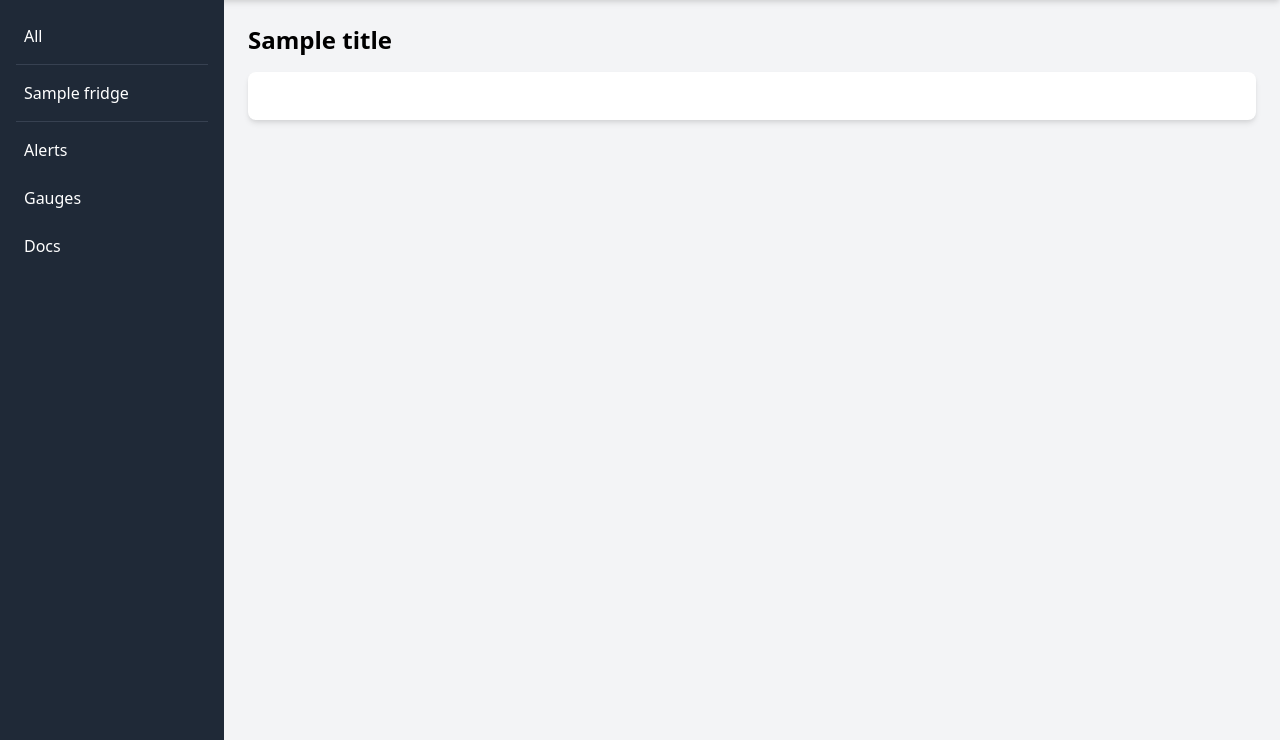
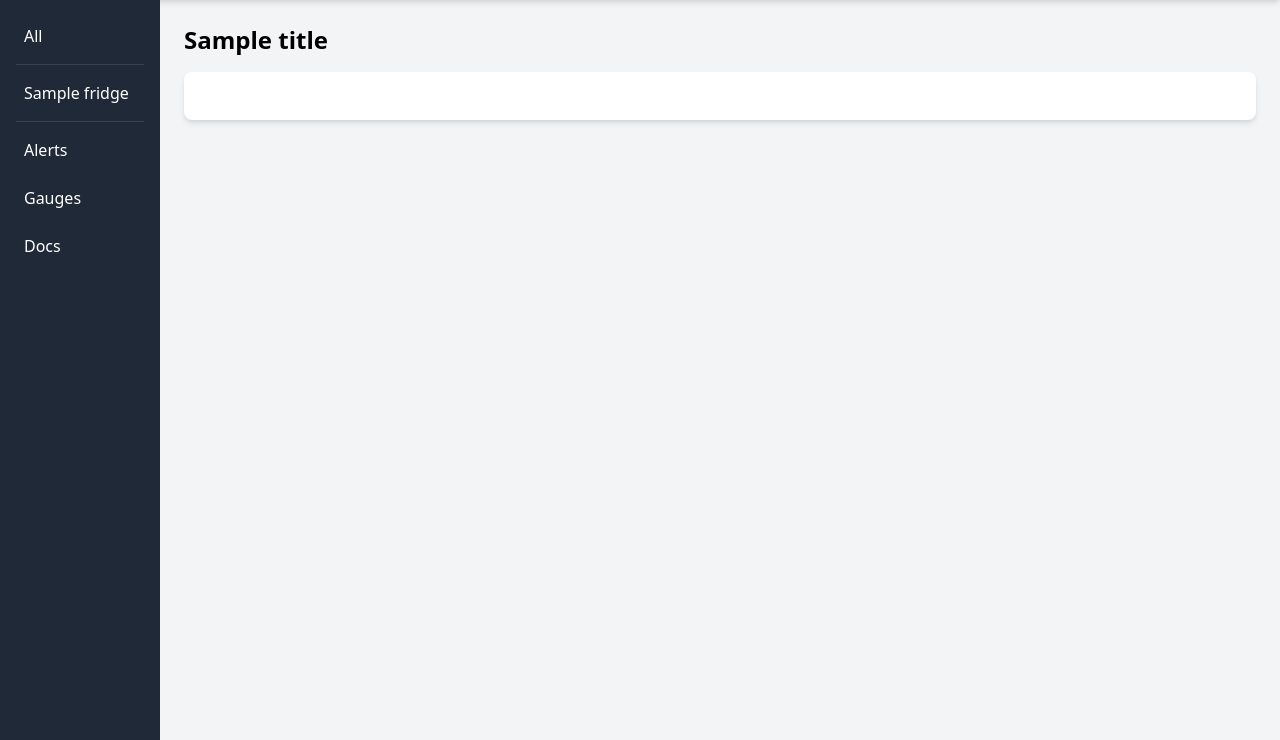
Before and after one commit to jrzingel/fqt-thermometry, a Python web app: template src/thermometry/flaskr/templates/base.html in a window 1280 px wide. Shown: the part 60-800 px from the top of the page. Run offline with Jinja, Linux system fonts and the light colour scheme; the template is opened without the code that fills it: most values are stand-ins (such as "Sample title", 1, 10 or a date in 2020).

Commit message:
Fixed graph width? (can't remember)

```diff
--- a/src/thermometry/flaskr/static/utils.js
+++ b/src/thermometry/flaskr/static/utils.js
@@ -13,20 +13,20 @@ function setDefaultTimestamps(hours_ago=24) {
     document.getElementById("startTime").value = timeAgo.toISOString().slice(0, 16);
 }
 
-function getSize(single=true) {
-    let w = document.getElementById("workspace").clientWidth;  // Scale everything based on this
+function getSize(single=true, w=null) {
+    if (w === null) w = document.getElementById("graphs").clientWidth;
 
     // System that determines if the plots are two columns or single column
     if (single || w < 700) {
         // Single column
         return {
-            width: w * 0.97,
+            width: w,
             height: Math.max(w * 0.3, 200)
         }
     } else {
         // Double column
         return {
-            width: w * 0.97 * 0.5 * 0.95,
+            width: Math.floor(w / 2),
             height: Math.min(w * 0.25, 200)
         }
     }
--- a/src/thermometry/flaskr/templates/base.html
+++ b/src/thermometry/flaskr/templates/base.html
@@ -48,7 +48,7 @@
             <div id="sidebarOverlay" class="hidden fixed inset-0 bg-black bg-opacity-50 z-20 md:hidden"></div>
 
             <!-- Sidebar -->
-            <nav id="sidebar" class="fixed inset-y-0 left-0 z-30 w-56 bg-gray-800 text-white p-4 space-y-4 overflow-y-auto transform -translate-x-full transition-transform duration-200 md:relative md:translate-x-0 md:w-1/8 md:block">
+            <nav id="sidebar" class="fixed inset-y-0 left-0 z-30 w-48 bg-gray-800 text-white p-4 space-y-4 overflow-y-auto transform -translate-x-full transition-transform duration-200 md:relative md:translate-x-0 md:w-40 md:block">
                 <ul class="space-y-2">
                     <li><a href="/dashboard" class="block p-2 hover:bg-gray-700 rounded {% if menu == "all" %}bg-gray-700{% endif %}">All</a></li>
                     <hr class="border-gray-700 my-4">
--- a/src/thermometry/flaskr/templates/combined_dashboard.html
+++ b/src/thermometry/flaskr/templates/combined_dashboard.html
@@ -18,6 +18,8 @@
 
 function setupPlots(num_plots) {
     console.time("chart");
+    const w = document.getElementById("graphs").clientWidth;
+
     let data = Array.from({ length: num_plots + 1 }, () => []);
 
     const cursorOpts = {
@@ -39,7 +41,7 @@ function setupPlots(num_plots) {
 
     const opts_main = {
         title: "Coldest Fridge Temperatures",
-        ...getSize(),
+        ...getSize(true, w),
         focus: {
             alpha: 0.3,
         },
@@ -97,7 +99,7 @@ function go() {
 const FRIDGES = ["queenie", "scarlett", "tallulah", "ursula", "venus", "winona"];
 const COLOURS = ["blue", "red", "green", "purple", "orange", "pink"];
 
-go();
+window.addEventListener("load", go);
 
 </script>
 {% endblock %}
```
Also changed, not shown: src/thermometry/flaskr/templates/dashboard.html (+20 -5 lines).
